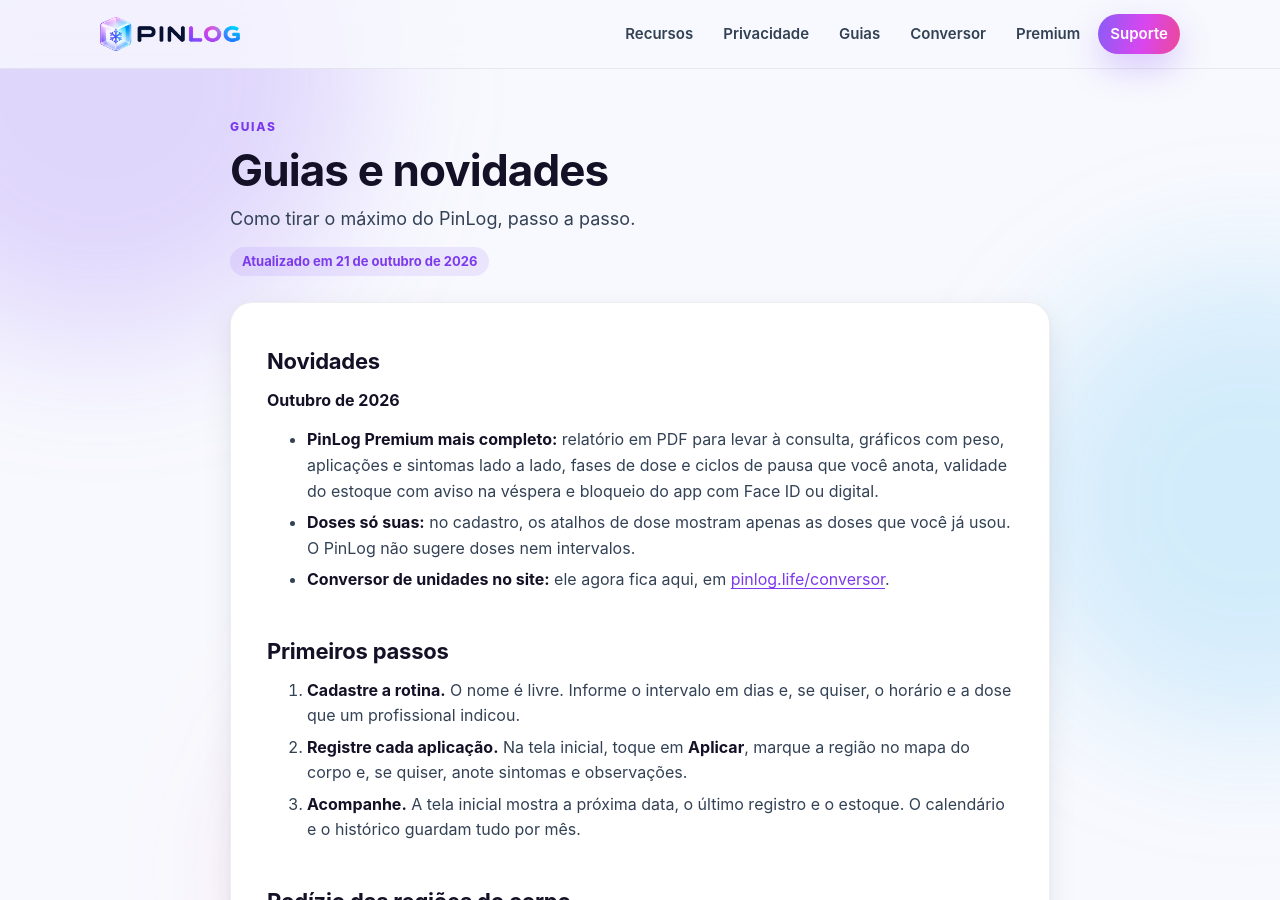
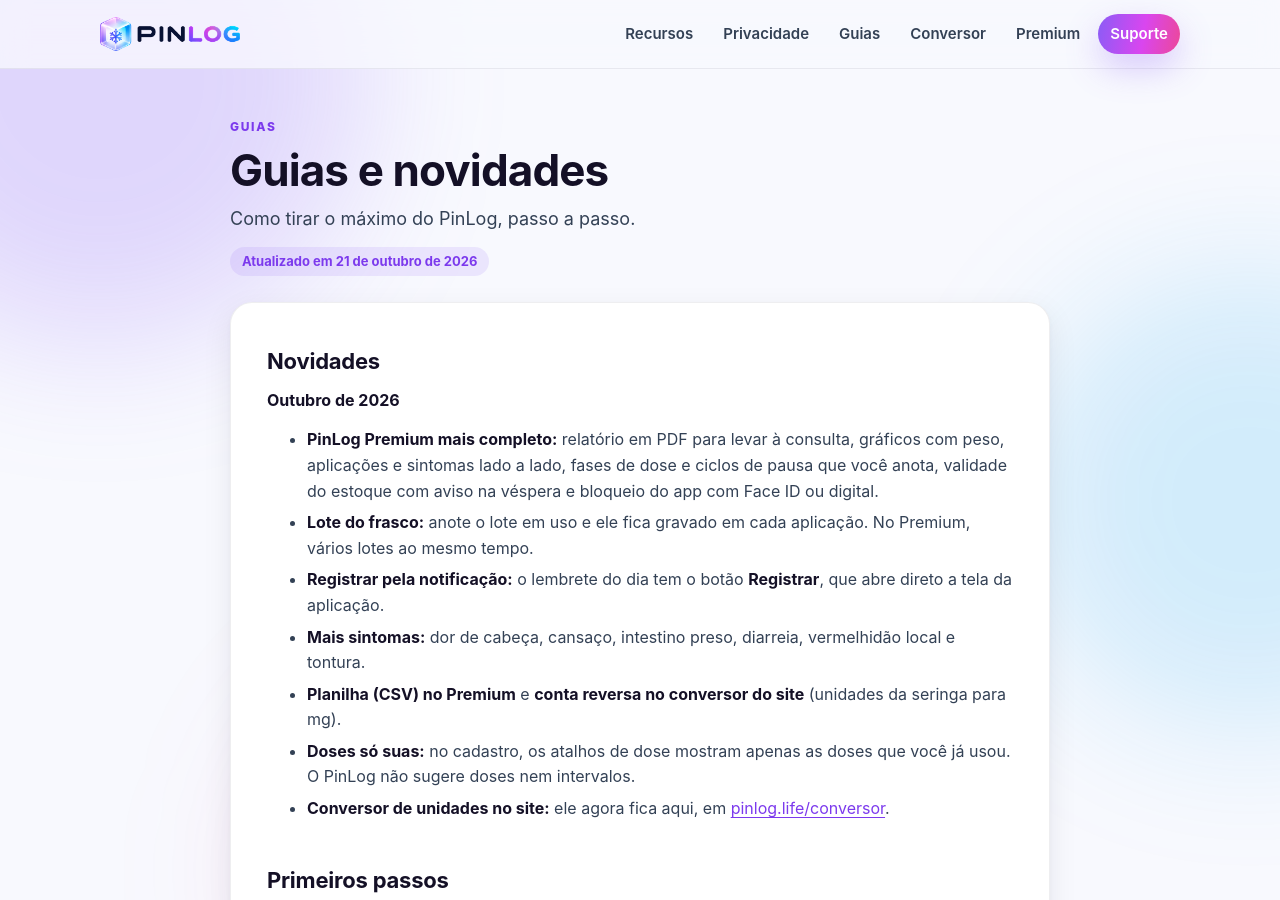
Before and after one commit to klvnblst/pinlog-site, a Jekyll site: the page built from guias.md, in a window 1280 px wide and 900 px high. Built offline with Jekyll 4.4.1, drawn with Linux system fonts in a browser that asks for light colours; some of the changed text lies outside the part shown.

Commit message:
Conversor: modo Unidades → mg, concentração por produto e arredondamento exato; guias, termos e Premium atualizados

```diff
--- a/guias.md
+++ b/guias.md
@@ -14,6 +14,10 @@
 **Outubro de 2026**
 
 - **PinLog Premium mais completo:** relatório em PDF para levar à consulta, gráficos com peso, aplicações e sintomas lado a lado, fases de dose e ciclos de pausa que você anota, validade do estoque com aviso na véspera e bloqueio do app com Face ID ou digital.
+- **Lote do frasco:** anote o lote em uso e ele fica gravado em cada aplicação. No Premium, vários lotes ao mesmo tempo.
+- **Registrar pela notificação:** o lembrete do dia tem o botão **Registrar**, que abre direto a tela da aplicação.
+- **Mais sintomas:** dor de cabeça, cansaço, intestino preso, diarreia, vermelhidão local e tontura.
+- **Planilha (CSV) no Premium** e **conta reversa no conversor do site** (unidades da seringa para mg).
 - **Doses só suas:** no cadastro, os atalhos de dose mostram apenas as doses que você já usou. O PinLog não sugere doses nem intervalos.
 - **Conversor de unidades no site:** ele agora fica aqui, em [pinlog.life/conversor](/conversor).
 
@@ -46,6 +50,8 @@
 - **Fases de dose e ciclos:** ao editar a rotina, em **Plano da rotina**. Anote a partir de que data cada dose vale e, se houver, os dias de uso e de pausa. Durante a pausa, a próxima data vai para o primeiro dia de uso.
 - **Validade do estoque:** também em **Plano da rotina**. Anote quando abriu o frasco, por quantos dias pode usar e a validade do rótulo. O PinLog avisa na véspera.
 - **Bloqueio do app:** em **Ajustes › Bloqueio do app**. Pede Face ID, digital ou o código do aparelho ao abrir o PinLog.
+- **Planilha (CSV):** em **Ajustes › Backup › Planilha**. Aplicações e pesos, uma linha cada, para abrir no Excel ou no Planilhas.
+- **Vários lotes:** ao editar a rotina, adicione os lotes e marque qual está em uso.
 
 Tudo isso só organiza o que você anota. O PinLog não indica, recomenda nem confere doses.
 
--- a/index.html
+++ b/index.html
@@ -167,9 +167,9 @@
     <ul class="premium-list">
       <li><strong>Histórico completo</strong>O gratuito mostra os últimos 60 dias; nada é apagado.</li>
       <li><strong>Segundo perfil</strong>Para acompanhar outra pessoa adulta.</li>
-      <li><strong>Relatório em PDF</strong>Rotinas, aplicações, peso e sintomas em gráficos, para levar à consulta.</li>
+      <li><strong>Relatório em PDF e planilha</strong>Gráficos para levar à consulta e CSV para abrir no Excel.</li>
       <li><strong>Gráficos e conexões</strong>Peso, aplicações e sintomas lado a lado.</li>
-      <li><strong>Plano da rotina</strong>Fases de dose, ciclos de pausa e validade do estoque, do jeito que você anotar.</li>
+      <li><strong>Plano da rotina</strong>Fases de dose, ciclos de pausa, validade e vários lotes, do jeito que você anotar.</li>
       <li><strong>Bloqueio do app</strong>Face ID, digital ou o código do aparelho.</li>
     </ul>
     <p class="fine">
```
Also changed, not shown: assets/js/conversor.js (+56 -15 lines), conversor.html (+14 -4 lines), privacidade.md (+1 -1 lines), termos.md (+4 -1 lines).
